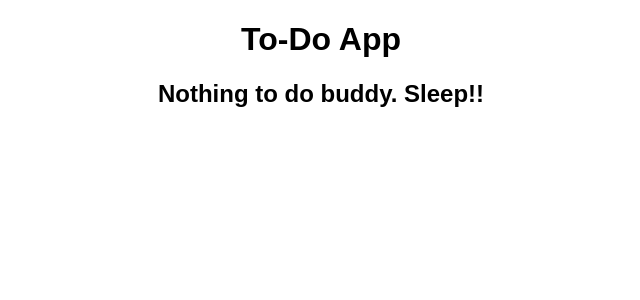
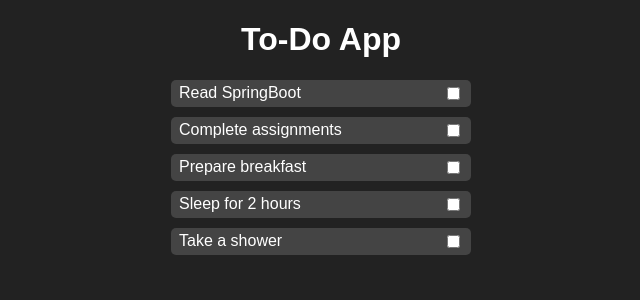
Before and after one commit to memukherjee/todo-app, a React (Create React App) app: page / in a window 1280 px wide. Shown: the top 300 px of the page, without its empty margins (319-959 px from the left). Built offline with nearby package versions, Linux system fonts and the light colour scheme.

Commit message:
Todolist added with 5 items in it

```diff
--- a/src/App.js
+++ b/src/App.js
@@ -1,11 +1,12 @@
 import "./styles.css";
 import Header from "./component/Header";
+import ToDoList from "./component/ToDoList";
 
 export default function App() {
   return (
     <div className="Application">
       <Header />
-      <h2>Nothing to do buddy. Sleep!!</h2>
+      <ToDoList />
     </div>
   );
 }
--- /dev/null
+++ b/src/component/ToDoItem.jsx
@@ -0,0 +1,8 @@
+export default function ToDoItem({ data }) {
+    return (
+        <li className="to-do-item">
+            <span>{data}</span>
+            <input type="checkbox" />
+        </li>
+    );
+}
--- /dev/null
+++ b/src/component/ToDoList.jsx
@@ -0,0 +1,18 @@
+import ToDoItem from "./ToDoItem";
+
+export default function ToDoList() {
+    const tasks = [
+        "Read SpringBoot",
+        "Complete assignments",
+        "Prepare breakfast",
+        "Sleep for 2 hours",
+        "Take a shower",
+    ];
+    return (
+        <ul className="to-do-list">
+            {tasks.map((task, index) => (
+                <ToDoItem key={index} data={task} />
+            ))}
+        </ul>
+    );
+}
--- a/src/styles.css
+++ b/src/styles.css
@@ -1,4 +1,24 @@
-.Application {
-  font-family: sans-serif;
-  text-align: center;
+body {
+    font-family: sans-serif;
+    text-align: center;
+    background-color: #222;
+    color: #fff;
 }
+
+.to-do-list {
+    list-style-type: none;
+    padding: 0;
+    text-align: start;
+    max-width: 300px;
+    margin: 0 auto;
+}
+
+.to-do-item {
+    margin-bottom: 10px;
+    padding: 0.25rem 0.5rem;
+    border-radius: 5px;
+    background-color: #444;
+    display: flex;
+    justify-content: space-between;
+    align-items: center;
+}
```
